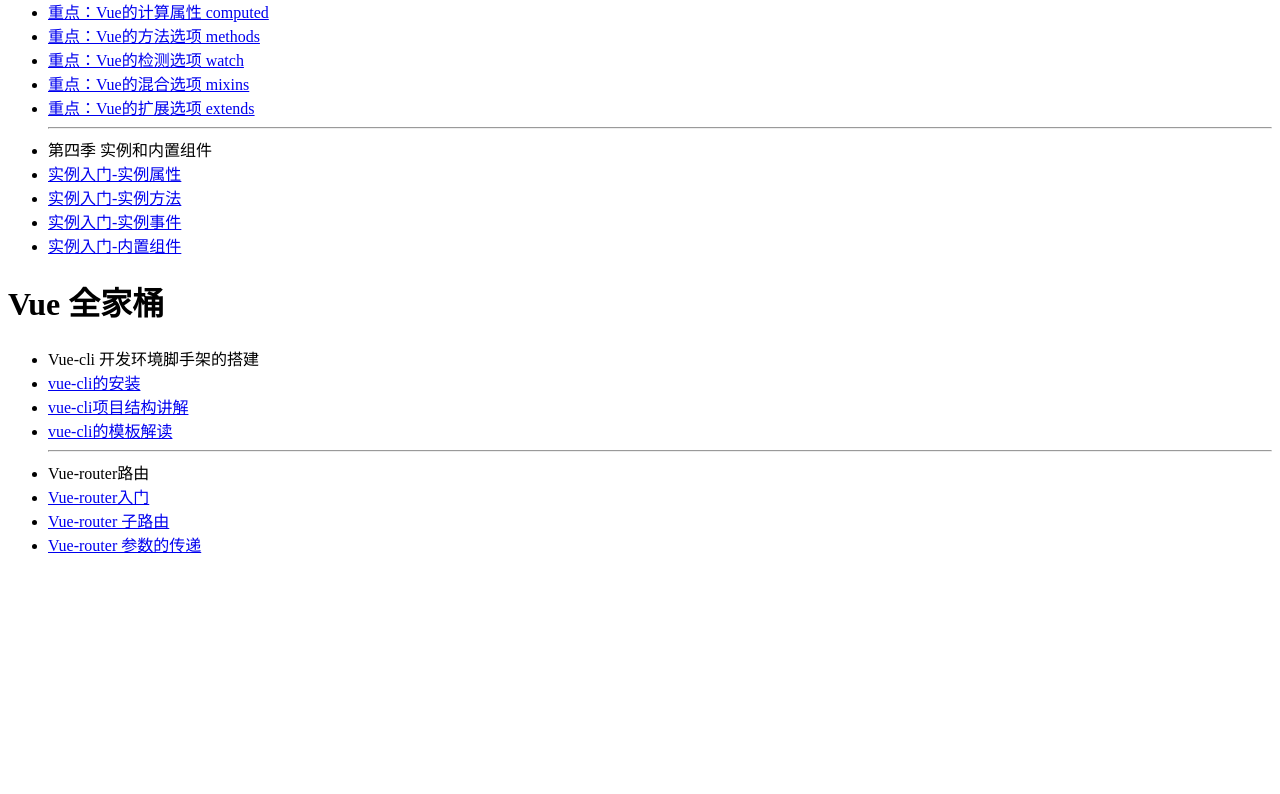
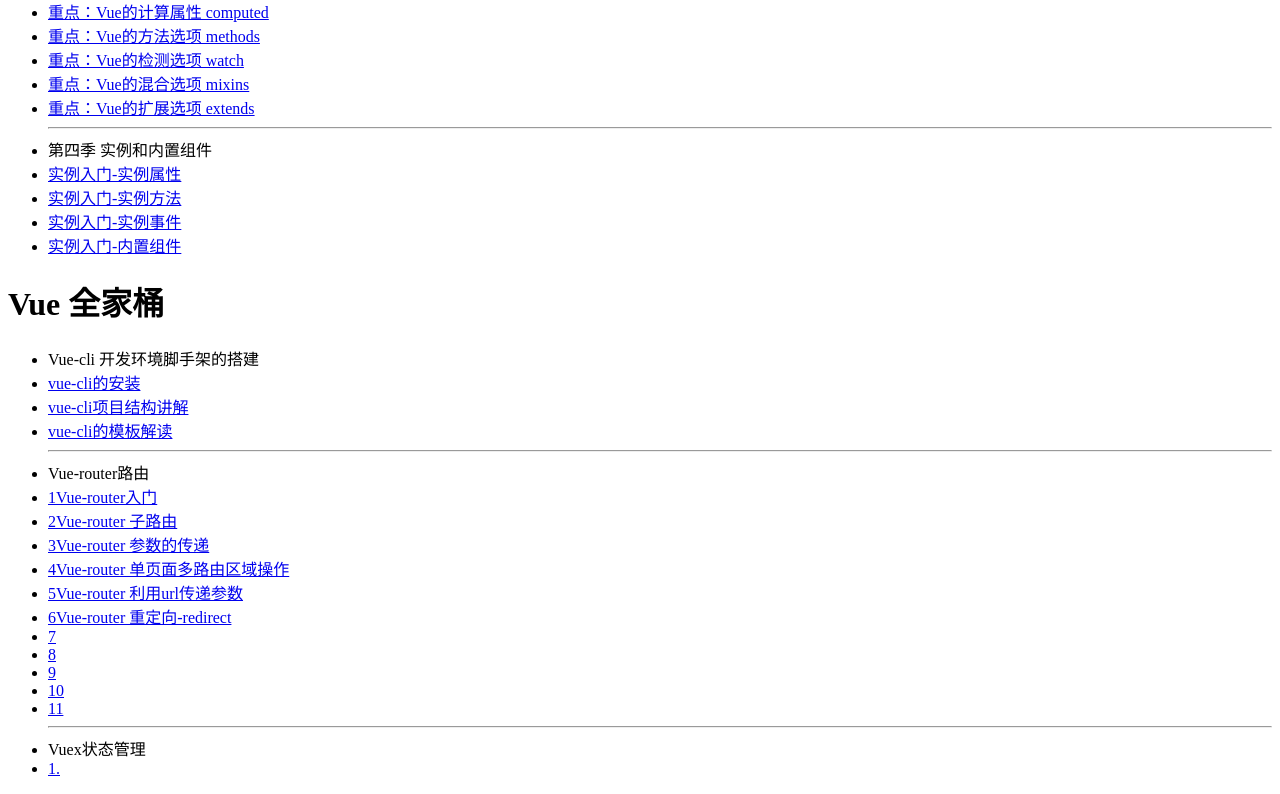
Before and after one commit to 001chinaneil/vue-jspang, a website: page index.html in a window 1280 px wide. Shown: the part 606-1400 px from the top of the page. Before the commit the page ends 1178 px from the top, so only its background shows below. Drawn offline with Linux system fonts and the light colour scheme.

Commit message:
index.html

```diff
--- a/index.html
+++ b/index.html
@@ -50,9 +50,20 @@
         <li><a href="javascript:void(0);">vue-cli的模板解读</a></li>
         <hr>
         <li>Vue-router路由</li>
-        <li><a href="javascript:void(0);">Vue-router入门</a></li>
-        <li><a href="javascript:void(0);">Vue-router 子路由</a></li>
-        <li><a href="javascript:void(0);">Vue-router 参数的传递</a></li>
+        <li><a href="javascript:void(0);">1Vue-router入门</a></li>
+        <li><a href="javascript:void(0);">2Vue-router 子路由</a></li>
+        <li><a href="javascript:void(0);">3Vue-router 参数的传递</a></li>
+        <li><a href="javascript:void(0);">4Vue-router 单页面多路由区域操作</a></li>
+        <li><a href="javascript:void(0);">5Vue-router 利用url传递参数</a></li>
+        <li><a href="javascript:void(0);">6Vue-router 重定向-redirect</a></li>
+        <li><a href="javascript:void(0);">7</a></li>
+        <li><a href="javascript:void(0);">8</a></li>
+        <li><a href="javascript:void(0);">9</a></li>
+        <li><a href="javascript:void(0);">10</a></li>
+        <li><a href="javascript:void(0);">11</a></li>
+        <hr>
+        <li>Vuex状态管理</li>
+        <li><a href="javascript:void(0);">1.</a></li>
     </ul>
 </body>
 </html>
```
